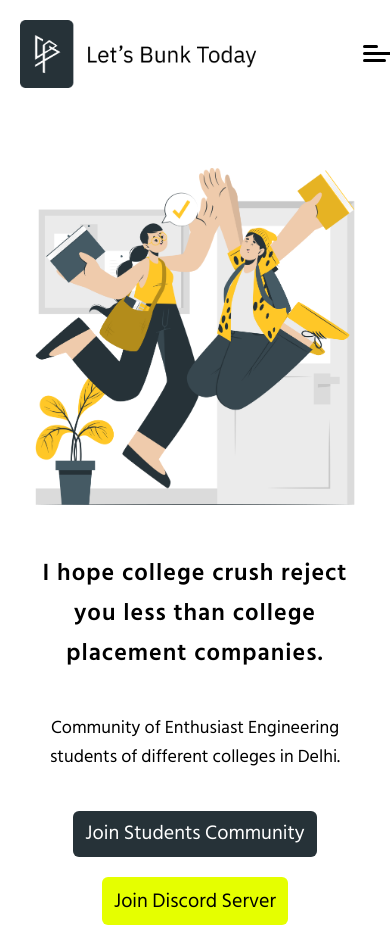
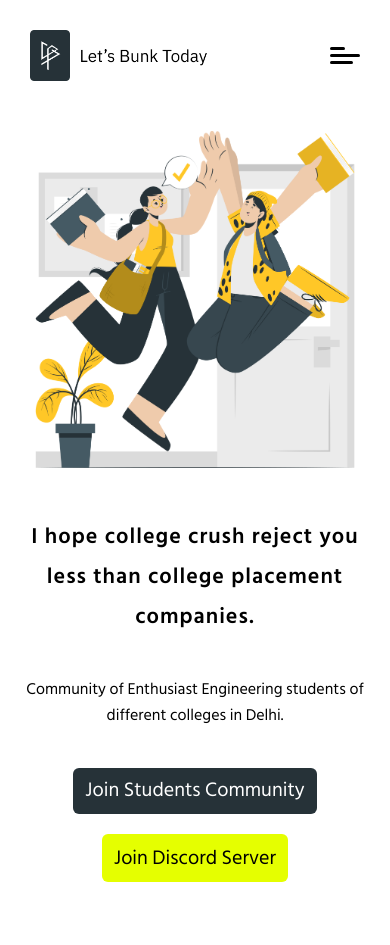
Before and after one commit to Bharat0709/LBT2, a plain HTML site: page index.html in a window 390 px wide. After the commit the page ends 902 px from the top, so only its background shows below. Drawn offline with nearby package versions, Linux system fonts and the light colour scheme.

Commit message:
Changed Images

```diff
--- a/style.css
+++ b/style.css
@@ -546,10 +546,12 @@ text {
 @media only screen and (max-width: 500px) and (min-width: 300px) {
   .Navigation {
     justify-content: space-between;
+    padding: 30px;
   }
 
   .Animated-logo {
     margin-right: 100px;
+    height: 6vh;
   }
 
   .Hero {
@@ -561,11 +563,11 @@ text {
 
   .Tagline {
     line-height: 40px;
-    font-size: 24px;
+    font-size: 22px;
   }
 
   .Below_tagline {
-    font-size: 18px;
+    font-size: 16px;
   }
 
   .Hero-Left-Section {
@@ -586,7 +588,7 @@ text {
   }
 
   .Students {
-    margin-top: 40px;
+    margin-top: 0px;
     height: 40vh;
   }
 }
```
